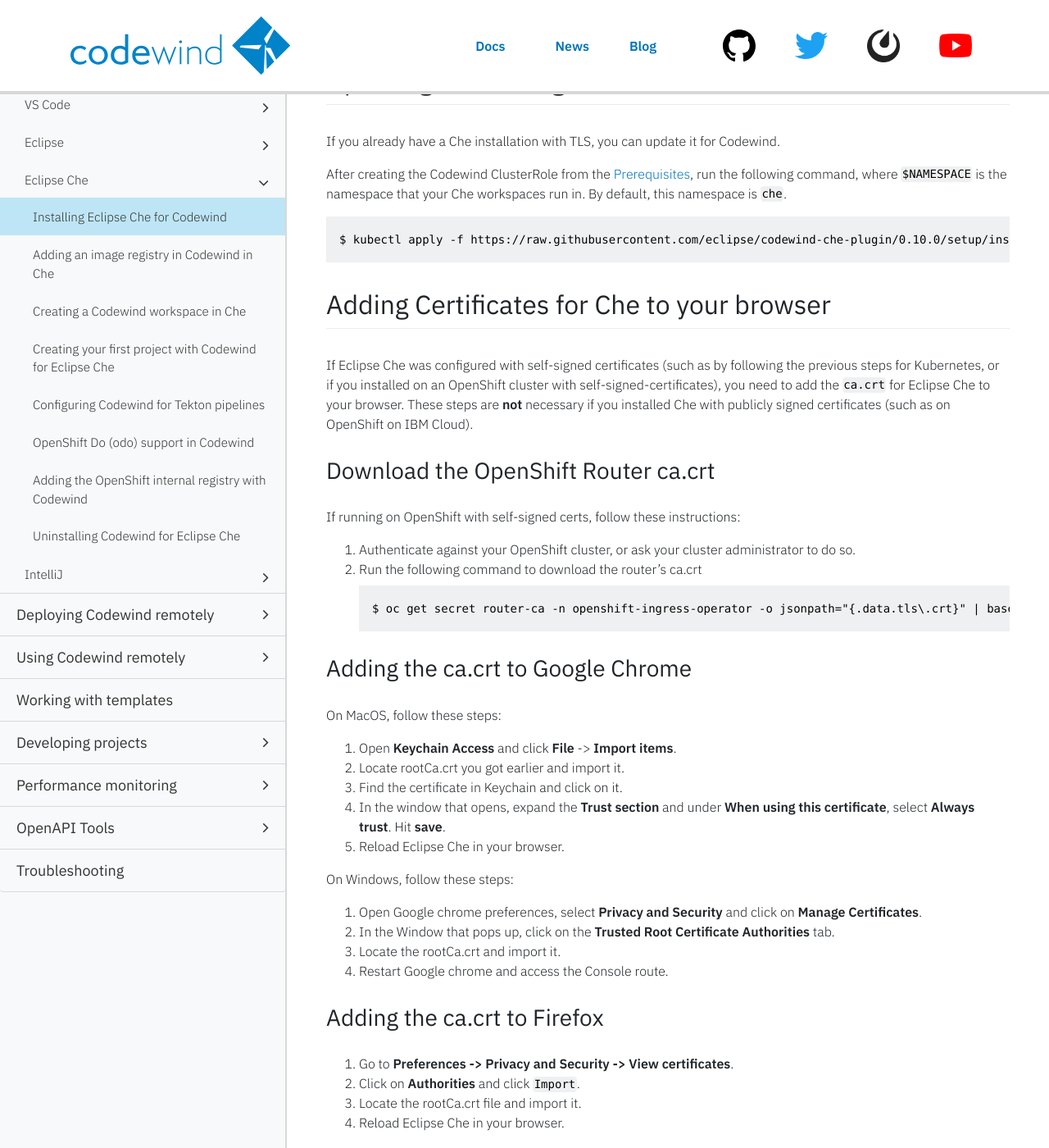
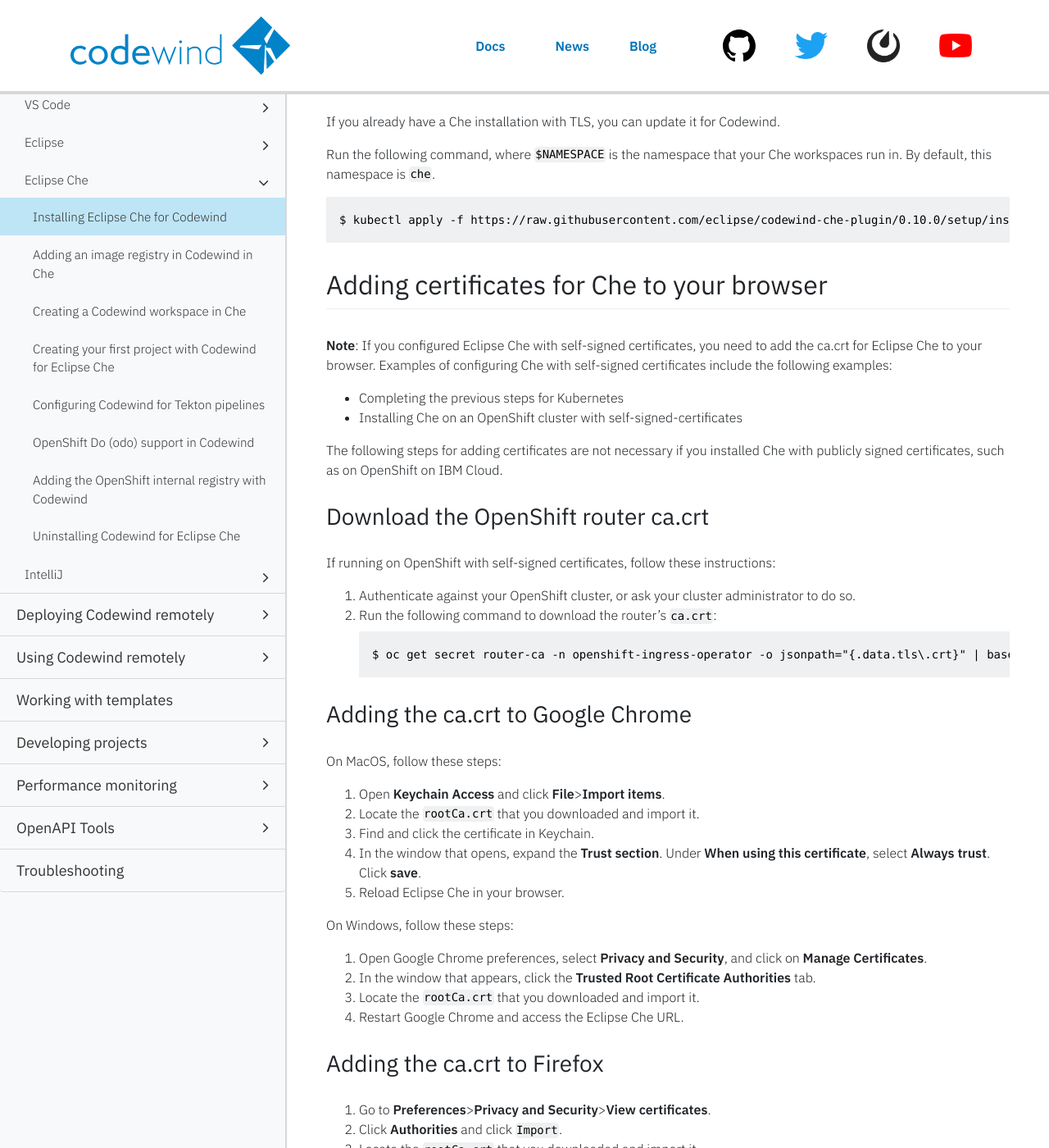
Before and after one commit to eclipse-archived/codewind-docs, a Jekyll site: the page built from docs/_documentations/che-installinfo.md, in a window 1280 px wide and 1400 px high, scrolled down 1829 px. Shown: the whole window at 82% size. Built offline with Jekyll 4.4.1, drawn with Linux system fonts in a browser that asks for light colours; nearby versions of some CDN libraries; comment, search, counter and statistics services are not loaded; some of the changed text lies outside the part shown.

Commit message:
Address review comments
Signed-off-by: John Collier <John.J.Collier@ibm.com>

````diff
--- a/docs/_documentations/che-installinfo.md
+++ b/docs/_documentations/che-installinfo.md
@@ -26,18 +26,18 @@ Install Che to use with Codewind or prepare to use Codewind with an existing Che
 
 ## Installing Che with chectl
 
-Codewind requires Eclipse Che to be installed with HTTPS in order to function properly. The following section, `Installing Che` will cover setting up Eclipse Che with TLS certificates.
+Install Eclipse Che with HTTPS so that Codewind functions properly. See the [Installing Che](#installing-che) section to set up Eclipse Che with TLS certificates.
 
 ### Installing Che
 The fastest way to install Eclipse Che for Codewind is to use the `chectl` CLI. To install the `chectl` CLI tool, see [Installing the chectl management tool](https://www.eclipse.org/che/docs/che-7/installing-the-chectl-management-tool/).
 
-After you install `chectl`, download the [codewind-checluster.yaml](https://raw.githubusercontent.com/eclipse/codewind-che-plugin/0.10.0/setup/install_che/che-operator/codewind-checluster.yaml) file
+After you install `chectl`, download the [codewind-checluster.yaml](https://raw.githubusercontent.com/eclipse/codewind-che-plugin/0.10.0/setup/install_che/che-operator/codewind-checluster.yaml) file.
  - You can modify this file, but leave the `spec.server.cheWorkspaceClusterRole` field set to `eclipse-codewind` and the `spec.storage.preCreateSubPaths` field set to `true`.
 
 **Installing on OpenShift:**
 
 Eclipse Che on OpenShift makes use of the router's existing certificates.
-Run the following command to install Che on OpenShift with Chectl:
+Run the following command to install Che on OpenShift with `chectl`:
    ```
    $ chectl server:start --platform=openshift --installer=operator --che-operator-cr-yaml=codewind-checluster.yaml --che-operator-image=quay.io/eclipse/che-operator:7.9.0
    ```
@@ -48,7 +48,7 @@ Run the following command to install Che on OpenShift with Chectl:
 2. Determine your Ingress domain.
     - Set the `spec.server.ingressDomain` field in the Che `.yaml` file to the Ingress domain.
     - If you're unsure of your Ingress domain, ask your cluster administrator.
-3. Generate TLS certificates and keys according to https://www.eclipse.org/che/docs/che-7/setup-che-in-tls-mode-with-self-signed-certificate/#generating-self-signed-certificates_setup-che-in-tls-mode-with-self-signed-certificate
+3. Generate TLS certificates and keys. For more information, see [Generating self-signed TLS certificates](https://www.eclipse.org/che/docs/che-7/setup-che-in-tls-mode-with-self-signed-certificate/#generating-self-signed-certificates_setup-che-in-tls-mode-with-self-signed-certificate).
 4. Generate a Kubernetes secret containing the TLS secret and key you generated in the previous set:
    ```
    $ kubectl create secret tls che-tls --key=domain.key --cert=domain.crt -n che
@@ -58,6 +58,7 @@ Run the following command to install Che on OpenShift with Chectl:
    $ cp rootCA.crt ca.crt
    $ kubectl create secret generic self-signed-certificate --from-file=ca.crt -n che
    ```
+6. In the `codewind-checluster.yaml` file, set `tlsSecretName: 'che-tls'`
 6. Run the following command to install Che:
    ```
    $ chectl server:start --platform=k8s --installer=operator --domain=<ingress-domain> --che-operator-cr-yaml=codewind-checluster.yaml --che-operator-image=quay.io/eclipse/che-operator:7.9.0
@@ -67,20 +68,24 @@ Run the following command to install Che on OpenShift with Chectl:
 
 If you already have a Che installation with TLS, you can update it for Codewind.
 
-After creating the Codewind ClusterRole from the [Prerequisites](#prerequisites), run the following command, where `$NAMESPACE` is the namespace that your Che workspaces run in. By default, this namespace is `che`.
+Run the following command, where `$NAMESPACE` is the namespace that your Che workspaces run in. By default, this namespace is `che`.
 ```
-$ kubectl apply -f https://raw.githubusercontent.com/eclipse/codewind-che-plugin/0.10.0/setup/install_che/codewind-rolebinding.yaml -n $NAMESPACE
+$ kubectl apply -f https://raw.githubusercontent.com/eclipse/codewind-che-plugin/0.10.0/setup/install_che/codewind-clusterrole.yaml -n $NAMESPACE
 ```
 
-## Adding Certificates for Che to your browser
+## Adding certificates for Che to your browser
 
-If Eclipse Che was configured with self-signed certificates (such as by following the previous steps for Kubernetes, or if you installed on an OpenShift cluster with self-signed-certificates), you need to add the `ca.crt` for Eclipse Che to your browser. These steps are **not** necessary if you installed Che with publicly signed certificates (such as on OpenShift on IBM Cloud).
+**Note**: If you configured Eclipse Che with self-signed certificates, you need to add the ca.crt for Eclipse Che to your browser. Examples of configuring Che with self-signed certificates include the following examples:
+  - Completing the previous steps for Kubernetes
+  - Installing Che on an OpenShift cluster with self-signed-certificates
 
-### Download the OpenShift Router ca.crt
-If running on OpenShift with self-signed certs, follow these instructions:
+The following steps for adding certificates are not necessary if you installed Che with publicly signed certificates, such as on OpenShift on IBM Cloud.
+
+### Download the OpenShift router ca.crt
+If running on OpenShift with self-signed certificates, follow these instructions:
 
 1. Authenticate against your OpenShift cluster, or ask your cluster administrator to do so.
-2. Run the following command to download the router's ca.crt
+2. Run the following command to download the router's `ca.crt`:
 ```
 $ oc get secret router-ca -n openshift-ingress-operator -o jsonpath="{.data.tls\.crt}" | base64 -d > rootCa.crt
 ```
@@ -89,24 +94,24 @@ $ oc get secret router-ca -n openshift-ingress-operator -o jsonpath="{.data.tls\
 
 On MacOS, follow these steps:
 
-1. Open **Keychain Access** and click **File** -> **Import items**.
-2. Locate rootCa.crt you got earlier and import it.
-3. Find the certificate in Keychain and click on it.
-4. In the window that opens, expand the **Trust section** and under **When using this certificate**, select **Always trust**. Hit **save**.
+1. Open **Keychain Access** and click **File**>**Import items**.
+2. Locate the `rootCa.crt` that you downloaded and import it.
+3. Find and click the certificate in Keychain.
+4. In the window that opens, expand the **Trust section**. Under **When using this certificate**, select **Always trust**. Click **save**.
 5. Reload Eclipse Che in your browser.
 
 On Windows, follow these steps:
 
-1. Open Google chrome preferences, select **Privacy and Security** and click on **Manage Certificates**.
-2. In the Window that pops up, click on the **Trusted Root Certificate Authorities** tab.
-3. Locate the rootCa.crt and import it.
-4. Restart Google chrome and access the Console route.
+1. Open Google Chrome preferences, select **Privacy and Security**, and click on **Manage Certificates**.
+2. In the window that appears, click the **Trusted Root Certificate Authorities** tab.
+3. Locate the `rootCa.crt` that you downloaded and import it.
+4. Restart Google Chrome and access the Eclipse Che URL.
 
 ### Adding the ca.crt to Firefox
 
-1. Go to **Preferences -> Privacy and Security -> View certificates**.
-2. Click on **Authorities** and click `Import`.
-3. Locate the rootCa.crt file and import it.
+1. Go to **Preferences**>**Privacy and Security**>**View certificates**.
+2. Click  **Authorities** and click `Import`.
+3. Locate the `rootCa.crt` that you downloaded and import it.
 4. Reload Eclipse Che in your browser.
 
 ## Enabling privileged and root containers to run
@@ -115,4 +120,4 @@ Codewind needs to run as privileged and as root because it builds container imag
 1. To enable privileged containers, enter `oc adm policy add-scc-to-user privileged system:serviceaccount:<che namespace>:che-workspace`.
 2. To enable containers to run as root, enter `oc adm policy add-scc-to-user anyuid system:serviceaccount:<che namespace>:che-workspace`.
 
-Next step: [Adding registries in Che](che-setupregistries.html)
+Next step: [Adding registries in Che](che-createcodewindworkspace.html)
````
Also changed, not shown: docs/_documentations/che-createcodewindworkspace.md (+1 -1 lines).
